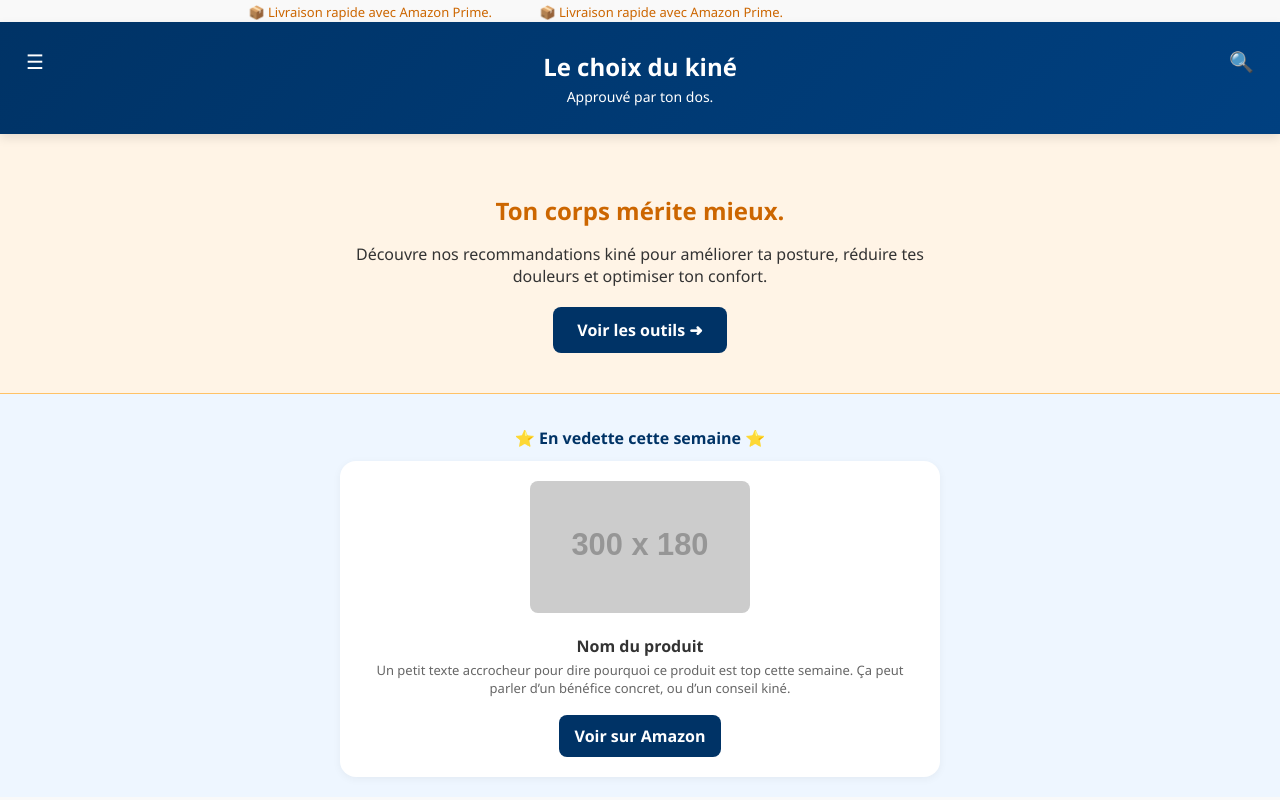
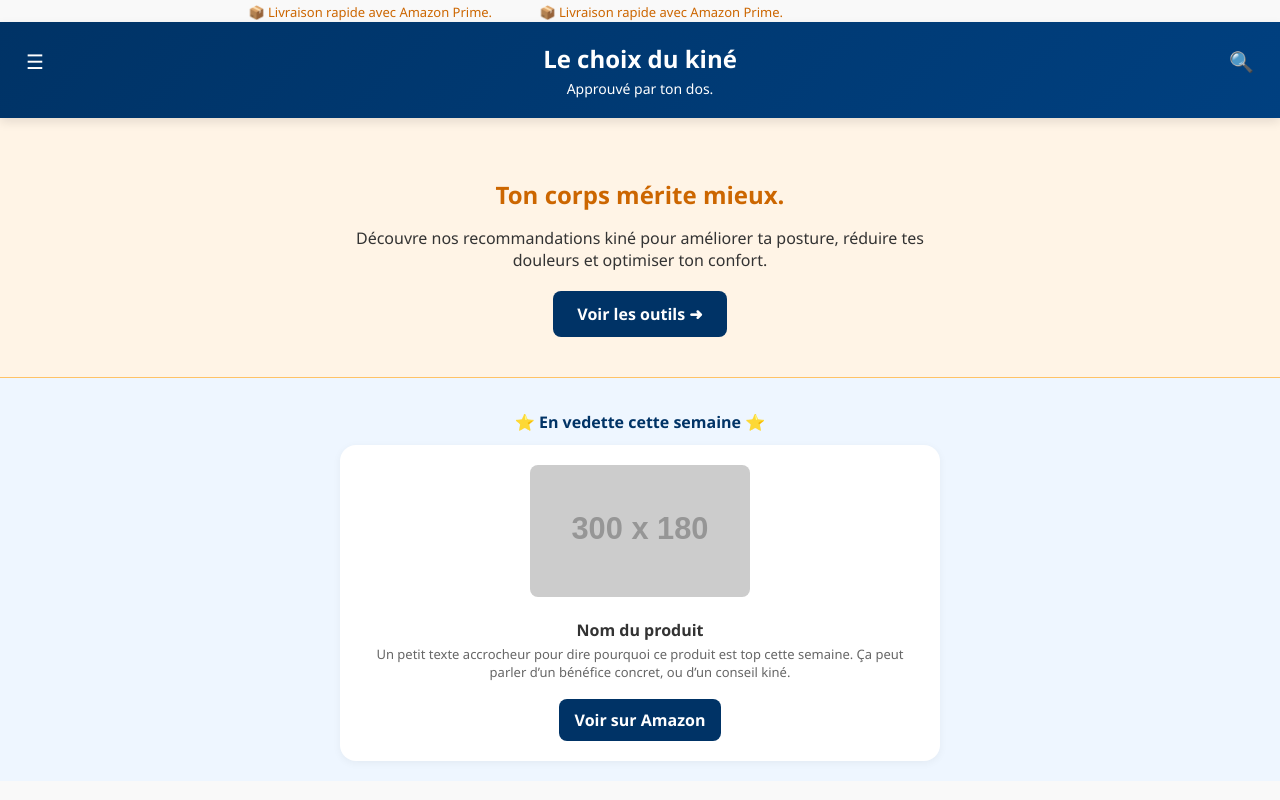
Before and after one commit to etiennelsg/motiontherapy, a plain HTML site: page index.html in a window 1280 px wide. Shown: the top 800 px of the page. Drawn offline with Linux system fonts and the light colour scheme; placeholder pictures from the web are drawn by us.

Commit message:
Update index.html

```diff
--- a/index.html
+++ b/index.html
@@ -302,7 +302,7 @@
     background: linear-gradient(135deg, #003366, #004080);
     color: white;
     text-align: center;
-    padding: 28px 10px;
+    padding: 20px 10px;
     box-shadow: 0 4px 10px rgba(0,0,0,0.1);
   }
 
```
